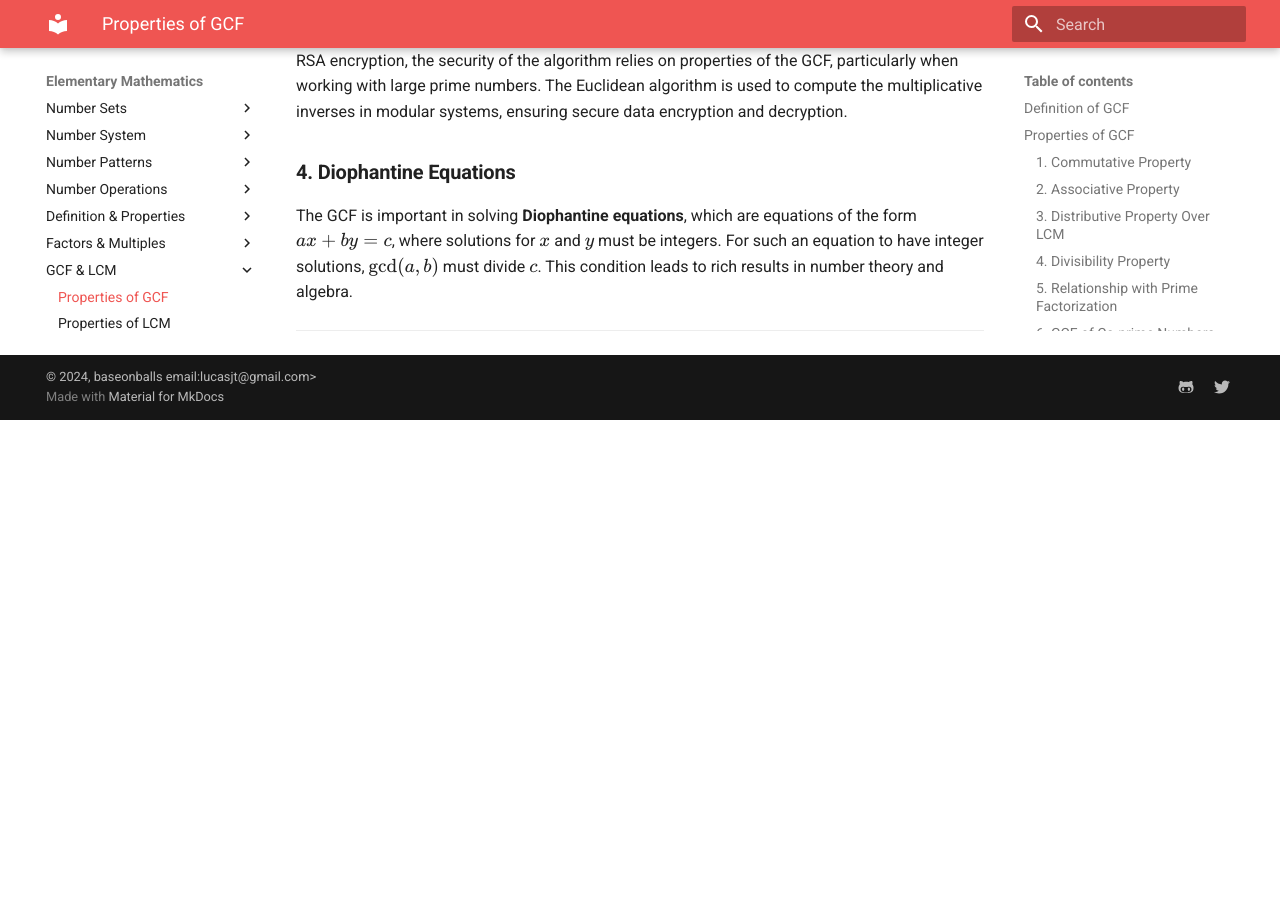
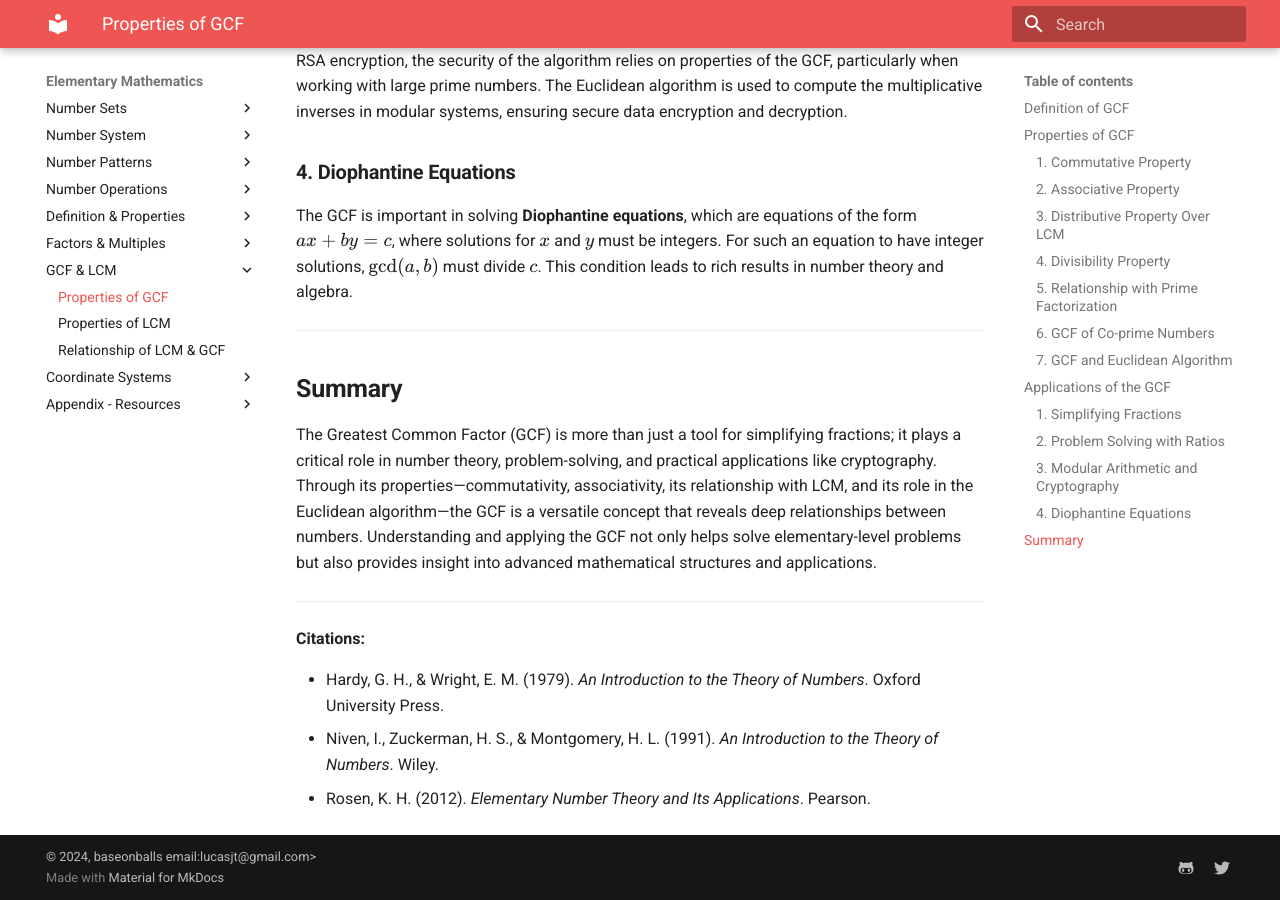
Before and after one commit to baseonballs/mpower-sitedocs, an MkDocs documentation site: the page built from site-docs/mathematics/elem/core-concepts/gcf-lcm/properties-gcf.md, in a window 1280 px wide and 900 px high, scrolled down 4353 px. Built offline with MkDocs 1.6.1 and Material for MkDocs 9.7.7, drawn with Linux system fonts in a browser that asks for light colours; formulas are drawn with MathJax 3; before the commit the page ends 4773 px from its top, so only the background shows below that.

Commit message:
final formatting of properties of gcf.

```diff
--- a/site-docs/mathematics/elem/core-concepts/gcf-lcm/properties-gcf.md
+++ b/site-docs/mathematics/elem/core-concepts/gcf-lcm/properties-gcf.md
@@ -174,3 +174,15 @@
 The GCF is important in solving **Diophantine equations**, which are equations of the form \( ax + by = c \), where solutions for \( x \) and \( y \) must be integers. For such an equation to have integer solutions, \( \gcd(a, b) \) must divide \( c \). This condition leads to rich results in number theory and algebra.
 
 ---
+
+## **Summary**
+
+The Greatest Common Factor (GCF) is more than just a tool for simplifying fractions; it plays a critical role in number theory, problem-solving, and practical applications like cryptography. Through its properties—commutativity, associativity, its relationship with LCM, and its role in the Euclidean algorithm—the GCF is a versatile concept that reveals deep relationships between numbers. Understanding and applying the GCF not only helps solve elementary-level problems but also provides insight into advanced mathematical structures and applications.
+
+---
+
+**Citations:**
+
+- Hardy, G. H., & Wright, E. M. (1979). *An Introduction to the Theory of Numbers*. Oxford University Press.
+- Niven, I., Zuckerman, H. S., & Montgomery, H. L. (1991). *An Introduction to the Theory of Numbers*. Wiley.
+- Rosen, K. H. (2012). *Elementary Number Theory and Its Applications*. Pearson.
```
